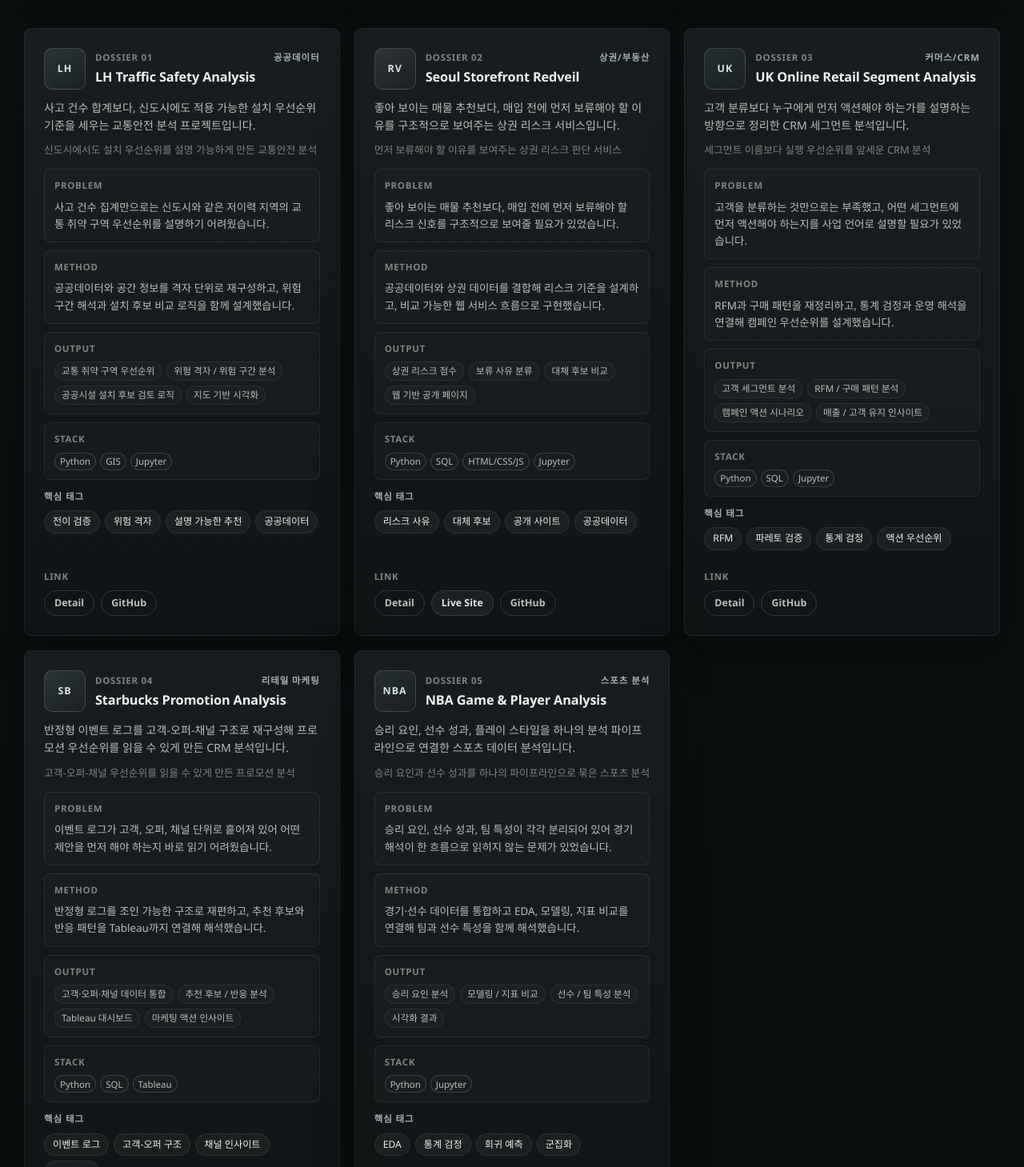
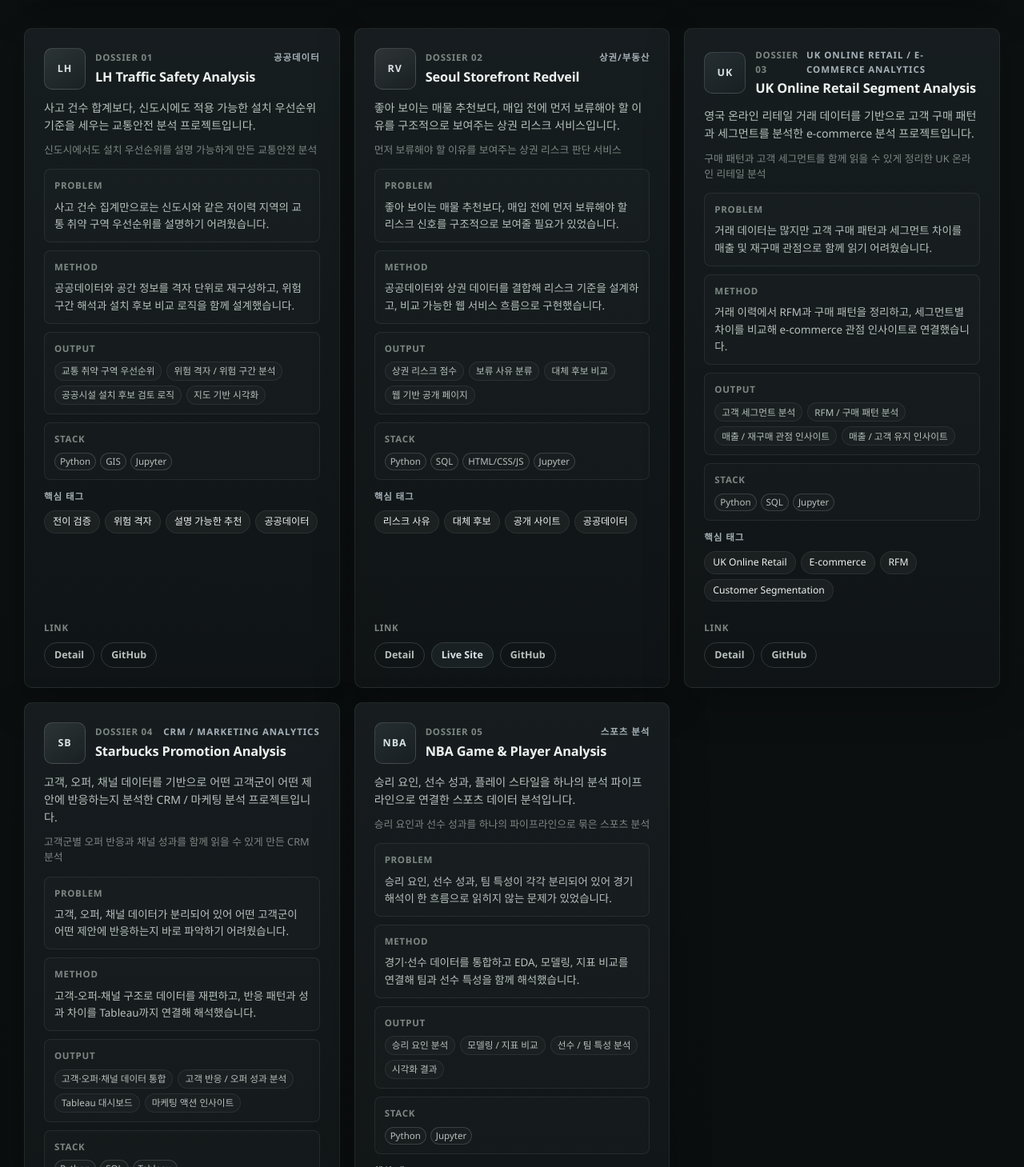
Before and after one commit to dffxonnb-cyber/signal-archive, a Next.js app: page /projects in a window 1280 px wide. Shown: the part 611-2070 px from the top of the page at 80% size. Built offline with nearby package versions, Linux system fonts and the light colour scheme.

Commit message:
Correct retail and CRM project metadata

```diff
--- a/content/projects.ts
+++ b/content/projects.ts
@@ -193,62 +193,62 @@ export const projects: Project[] = [
     slug: "uk-online-retail-segment-analysis",
     title: "UK Online Retail Segment Analysis",
     category: "대표 프로젝트",
-    primaryDomain: "커머스/CRM",
-    summary: "고객 분류보다 누구에게 먼저 액션해야 하는가를 설명하는 방향으로 정리한 CRM 세그먼트 분석입니다.",
+    primaryDomain: "UK Online Retail / E-commerce Analytics",
+    summary: "영국 온라인 리테일 거래 데이터를 기반으로 고객 구매 패턴과 세그먼트를 분석한 e-commerce 분석 프로젝트입니다.",
     period: "2026",
     format: "팀 프로젝트 기반 정리",
-    domains: ["CRM", "리테일", "세그먼트 분석", "비즈니스 해석"],
+    domains: ["UK Online Retail", "E-commerce Analytics", "구매 패턴 분석", "고객 세그먼트 분석"],
     role: ["RFM 해석 구조화", "통계 검정 정리", "캠페인 시나리오 번역"],
     filterTools: ["Python", "SQL"],
     cardTools: ["Python", "SQL"],
     stack: ["Python", "SQL", "Jupyter"],
-    problemTypes: ["세그먼트 분석"],
-    coreTags: ["RFM", "파레토 검증", "통계 검정", "액션 우선순위"],
-    badges: ["Featured", "CRM", "Priority Logic"],
+    problemTypes: ["구매 패턴 분석", "고객 세그먼트 분석", "매출/재구매 인사이트"],
+    coreTags: ["UK Online Retail", "E-commerce", "RFM", "Customer Segmentation", "Revenue Analysis"],
+    badges: ["Featured", "E-commerce", "Revenue Logic"],
     context:
-      "세그먼트 분석은 이름을 붙이는 데서 끝나기 쉽지만, 실제 CRM에서는 누구에게 먼저 예산과 액션을 배분할지가 더 중요한 질문입니다.",
+      "영국 온라인 리테일 거래 데이터는 구매 기록 자체는 풍부하지만, 어떤 패턴이 세그먼트 차이와 재구매 관점 인사이트로 이어지는지 구조적으로 정리할 필요가 있었습니다.",
     outcome:
-      "고객 세그먼트를 단순 분류 결과가 아니라 액션 우선순위와 운영 해석으로 연결되는 CRM 판단 구조로 정리했습니다.",
-    supportingLine: "세그먼트 이름보다 실행 우선순위를 앞세운 CRM 분석",
+      "거래 데이터를 구매 패턴, RFM, 세그먼트 기준으로 재구성하고, 매출 및 재구매 관점에서 해석 가능한 e-commerce 분석 결과로 정리했습니다.",
+    supportingLine: "구매 패턴과 고객 세그먼트를 함께 읽을 수 있게 정리한 UK 온라인 리테일 분석",
     cardBrief: {
       problem:
-        "고객을 분류하는 것만으로는 부족했고, 어떤 세그먼트에 먼저 액션해야 하는지를 사업 언어로 설명할 필요가 있었습니다.",
+        "거래 데이터는 많지만 고객 구매 패턴과 세그먼트 차이를 매출 및 재구매 관점으로 함께 읽기 어려웠습니다.",
       method:
-        "RFM과 구매 패턴을 재정리하고, 통계 검정과 운영 해석을 연결해 캠페인 우선순위를 설계했습니다.",
+        "거래 이력에서 RFM과 구매 패턴을 정리하고, 세그먼트별 차이를 비교해 e-commerce 관점 인사이트로 연결했습니다.",
       output: [
         "고객 세그먼트 분석",
         "RFM / 구매 패턴 분석",
-        "캠페인 액션 시나리오",
+        "매출 / 재구매 관점 인사이트",
         "매출 / 고객 유지 인사이트",
       ],
     },
     detailBrief: {
       problem: {
         what:
-          "세그먼트 이름만 정리하는 분석으로는 어떤 고객군에 먼저 액션해야 하는지 운영 판단까지 연결하기 어려웠습니다.",
+          "거래 데이터 자체는 풍부하지만, 고객 구매 패턴과 세그먼트 차이를 매출 및 재구매 관점으로 읽기 쉽게 정리하는 작업이 필요했습니다.",
         why:
-          "CRM 분석은 분류 결과보다 예산, 캠페인, 유지 전략으로 이어질 수 있는 우선순위 해석이 더 중요하기 때문입니다.",
+          "e-commerce 분석은 고객을 나누는 것만이 아니라 어떤 구매 패턴이 매출과 재구매 관점 해석으로 이어지는지 설명할 수 있어야 하기 때문입니다.",
       },
       dataMethod: {
-        dataTypes: ["거래 데이터", "고객 구매 이력", "RFM 기준 데이터"],
+        dataTypes: ["영국 온라인 리테일 거래 데이터", "고객 구매 이력", "RFM 기준 데이터"],
         process: [
           "고객군을 RFM과 구매 패턴 기준으로 재구성",
-          "통계 검정과 파레토 관점으로 차이 검증",
-          "운영 가능한 캠페인 시나리오로 결과 번역",
+          "세그먼트별 구매 차이를 비교하고 통계적으로 검토",
+          "매출 및 재구매 관점 인사이트로 결과 정리",
         ],
-        metrics: ["RFM 기준", "구매 패턴 비교", "액션 우선순위 기준"],
+        metrics: ["RFM 기준", "구매 패턴 비교", "매출 / 재구매 관점 해석 기준"],
       },
       limitations: [
         "데이터 규모와 기간 세부 정보는 추가 정리 예정입니다.",
-        "실제 캠페인 실행 결과와 연결한 검증은 후속 보완이 필요합니다.",
-        "채널별 반응 차이를 더 세분화한 검토가 추가로 필요합니다.",
+        "실제 운영 고객 식별 정보와 연결한 검증은 후속 보완이 필요합니다.",
+        "재구매 관점 인사이트의 후속 검증은 추가 분석이 필요합니다.",
       ],
       linkNote: "README / 관련 문서 추가 정리 예정",
     },
     focusPoints: [
-      "RFM 분류를 운영 해석과 KPI 기준으로 다시 정리",
-      "세그먼트별 차이를 통계 검정과 파레토 관점으로 검증",
-      "결과를 캠페인 시나리오와 채널 우선순위 언어로 번역",
+      "RFM과 구매 패턴을 함께 사용해 세그먼트 구조를 정리",
+      "세그먼트별 차이를 매출 및 재구매 관점으로 비교",
+      "거래 데이터를 e-commerce 해석 언어로 다시 정리",
     ],
     links: [
       {
@@ -285,31 +285,31 @@ export const projects: Project[] = [
     slug: "starbucks-promotion-analysis",
     title: "Starbucks Promotion Analysis",
     category: "서브 프로젝트",
-    primaryDomain: "리테일 마케팅",
-    summary: "반정형 이벤트 로그를 고객-오퍼-채널 구조로 재구성해 프로모션 우선순위를 읽을 수 있게 만든 CRM 분석입니다.",
+    primaryDomain: "CRM / Marketing Analytics",
+    summary: "고객, 오퍼, 채널 데이터를 기반으로 어떤 고객군이 어떤 제안에 반응하는지 분석한 CRM / 마케팅 분석 프로젝트입니다.",
     period: "2026",
     format: "개인 프로젝트",
-    domains: ["리테일 마케팅", "CRM", "프로모션 분석"],
+    domains: ["CRM", "Marketing Analytics", "고객 반응 분석", "오퍼/채널 성과 분석"],
     role: ["이벤트 구조 재설계", "추천 후보 해석", "Tableau 결과 정리"],
     filterTools: ["Python", "SQL"],
     cardTools: ["Python", "SQL", "Tableau"],
     stack: ["Python", "SQL", "Tableau"],
-    problemTypes: ["프로모션/추천 해석"],
-    coreTags: ["이벤트 로그", "고객-오퍼 구조", "채널 인사이트", "추천 후보"],
-    badges: ["CRM", "Event Restructuring"],
+    problemTypes: ["고객 반응 분석", "오퍼/채널 성과 분석", "마케팅 액션 인사이트"],
+    coreTags: ["CRM", "Offer Response", "Customer Segmentation", "Marketing Analytics", "Tableau"],
+    badges: ["CRM", "Marketing Analytics"],
     context:
-      "프로모션 로그는 고객, 오퍼, 채널이 분리된 이벤트 수준으로 흩어져 있어 그대로는 어떤 고객에게 무엇을 먼저 제안해야 하는지 읽기 어렵습니다.",
+      "고객, 오퍼, 채널 데이터가 분리된 상태에서는 어떤 고객군이 어떤 제안에 반응하는지와 오퍼/채널 성과 차이를 함께 읽기 어렵습니다.",
     outcome:
-      "반정형 로그를 고객-오퍼-채널 구조로 다시 묶고, 추천 후보와 채널 인사이트를 함께 읽을 수 있는 CRM 분석 결과로 정리했습니다.",
-    supportingLine: "고객-오퍼-채널 우선순위를 읽을 수 있게 만든 프로모션 분석",
+      "고객, 오퍼, 채널 데이터를 재구성해 고객 반응과 오퍼/채널 성과를 함께 해석할 수 있는 CRM / 마케팅 분석 결과로 정리했습니다.",
+    supportingLine: "고객군별 오퍼 반응과 채널 성과를 함께 읽을 수 있게 만든 CRM 분석",
     cardBrief: {
       problem:
-        "이벤트 로그가 고객, 오퍼, 채널 단위로 흩어져 있어 어떤 제안을 먼저 해야 하는지 바로 읽기 어려웠습니다.",
+        "고객, 오퍼, 채널 데이터가 분리되어 있어 어떤 고객군이 어떤 제안에 반응하는지 바로 파악하기 어려웠습니다.",
       method:
-        "반정형 로그를 조인 가능한 구조로 재편하고, 추천 후보와 반응 패턴을 Tableau까지 연결해 해석했습니다.",
+        "고객-오퍼-채널 구조로 데이터를 재편하고, 반응 패턴과 성과 차이를 Tableau까지 연결해 해석했습니다.",
       output: [
         "고객·오퍼·채널 데이터 통합",
-        "추천 후보 / 반응 분석",
+        "고객 반응 / 오퍼 성과 분석",
         "Tableau 대시보드",
         "마케팅 액션 인사이트",
       ],
@@ -317,18 +317,18 @@ export const projects: Project[] = [
     detailBrief: {
       problem: {
         what:
-          "이벤트 로그가 고객, 오퍼, 채널 기준으로 흩어져 있어 추천과 반응을 함께 읽을 수 있는 분석 구조가 필요했습니다.",
+          "고객, 오퍼, 채널 기준으로 흩어진 데이터를 한 구조에서 보고 고객 반응과 오퍼 성과를 함께 읽을 수 있는 분석 틀이 필요했습니다.",
         why:
-          "마케팅 액션은 단순 반응률보다 어떤 고객에게 어떤 오퍼를 어떤 채널로 제안할지까지 연결되어야 의미가 있기 때문입니다.",
+          "마케팅 분석은 단순 반응률이 아니라 어떤 고객군이 어떤 제안과 채널에 반응하는지까지 연결되어야 실행 인사이트가 되기 때문입니다.",
       },
       dataMethod: {
         dataTypes: ["이벤트 로그", "고객 정보", "오퍼 / 채널 데이터"],
         process: [
           "반정형 로그를 조인 가능한 테이블 구조로 전처리",
-          "추천 후보와 반응 패턴을 함께 비교",
+          "고객 반응과 오퍼 / 채널 성과를 함께 비교",
           "Tableau 대시보드와 해석 문서로 결과 정리",
         ],
-        metrics: ["반응 비교 기준", "추천 후보 해석 기준", "채널 인사이트 정리 기준"],
+        metrics: ["고객 반응 비교 기준", "오퍼 / 채널 성과 기준", "마케팅 인사이트 정리 기준"],
       },
       limitations: [
         "데이터 규모와 기간 세부 정보는 추가 정리 예정입니다.",
@@ -339,8 +339,8 @@ export const projects: Project[] = [
     },
     focusPoints: [
       "반정형 이벤트 로그를 분석 가능한 구조로 재정리",
-      "분류 성능뿐 아니라 추천 관점의 랭킹 지표까지 함께 해석",
-      "Tableau 대시보드와 README 스토리로 실무 의사결정 흐름을 강조",
+      "고객 반응과 오퍼 / 채널 성과를 함께 해석",
+      "Tableau 대시보드와 README 스토리로 마케팅 의사결정 흐름을 강조",
     ],
     links: [
       {
```
